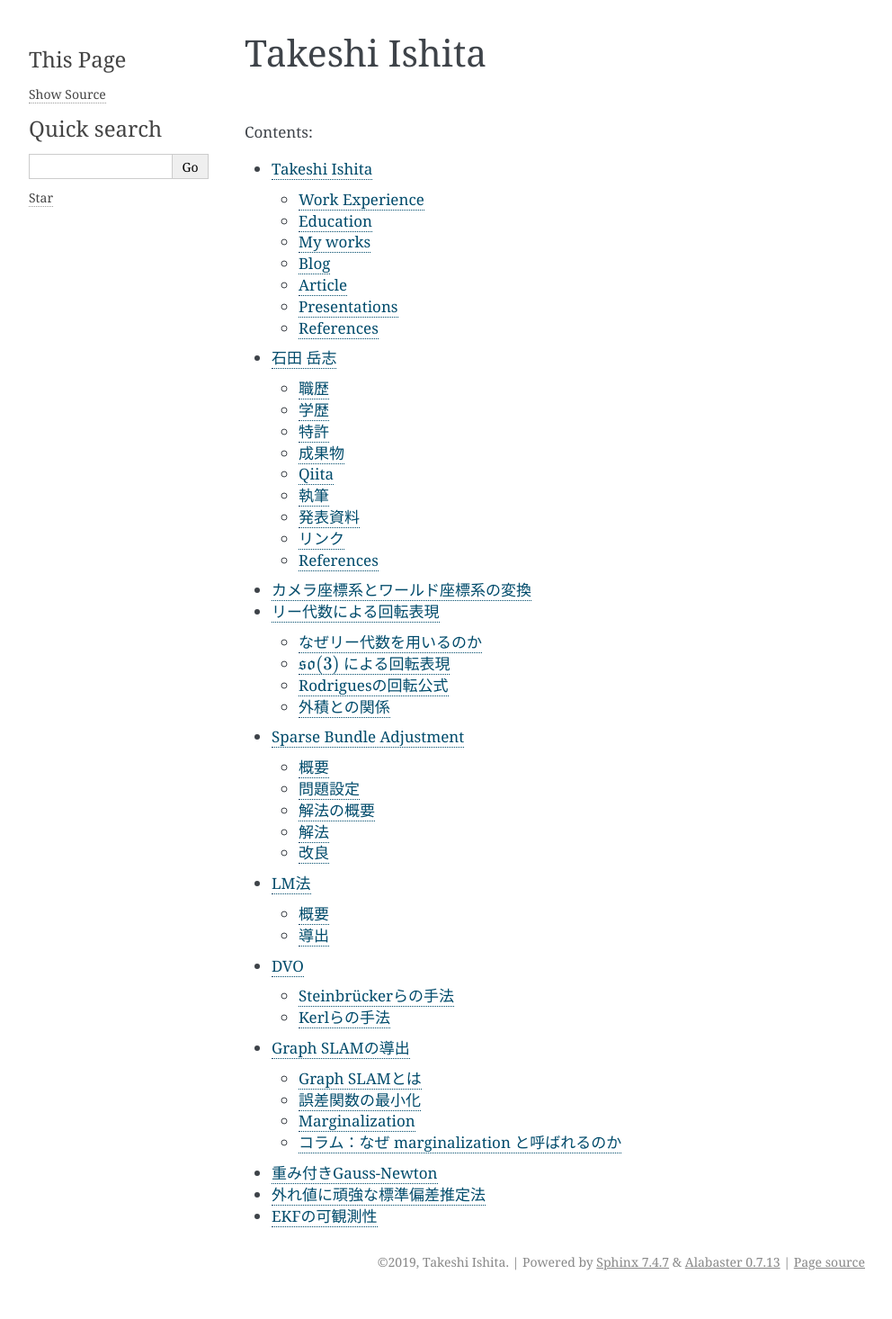
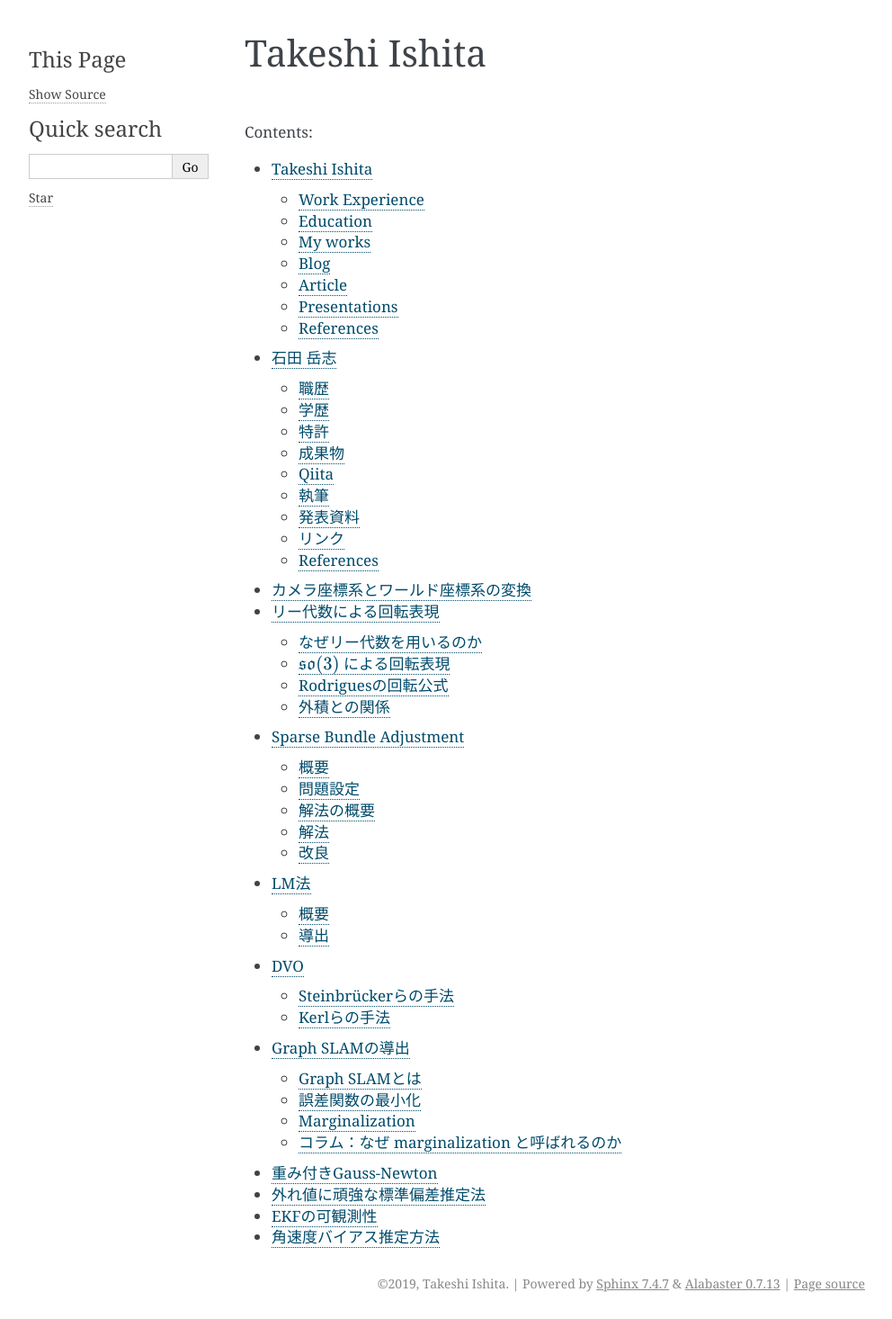
Before and after one commit to IshitaTakeshi/ishitatakeshi.github.io, a Sphinx documentation site: the page built from source/index.rst, in a window 1280 px wide. Shown: the whole page at 90% size, without its empty margins (148-1140 px from the left). Built offline with Sphinx 7.4.7, drawn with Linux system fonts in a browser that asks for light colours; before the commit the page ends 1442 px from its top, so only the background shows below that.

Commit message:
Add the link to gyroscope bias estimation

```diff
--- a/source/index.rst
+++ b/source/index.rst
@@ -24,3 +24,4 @@ Takeshi Ishita
 - `重み付きGauss-Newton <https://tier4.github.io/system_software_team_hp/documents/weighted_gauss_newton.html>`__
 - `外れ値に頑強な標準偏差推定法 <https://tier4.github.io/system_software_team_hp/documents/robust_stddev_estimator.html>`__
 - `EKFの可観測性 <https://tier4.github.io/system_software_team_hp/documents/ekf-slam-observability.html>`__
+- `角速度バイアス推定方法 <https://tier4.github.io/system_software_team_hp/documents/gyroscope-bias-estimation.html>`__
```
